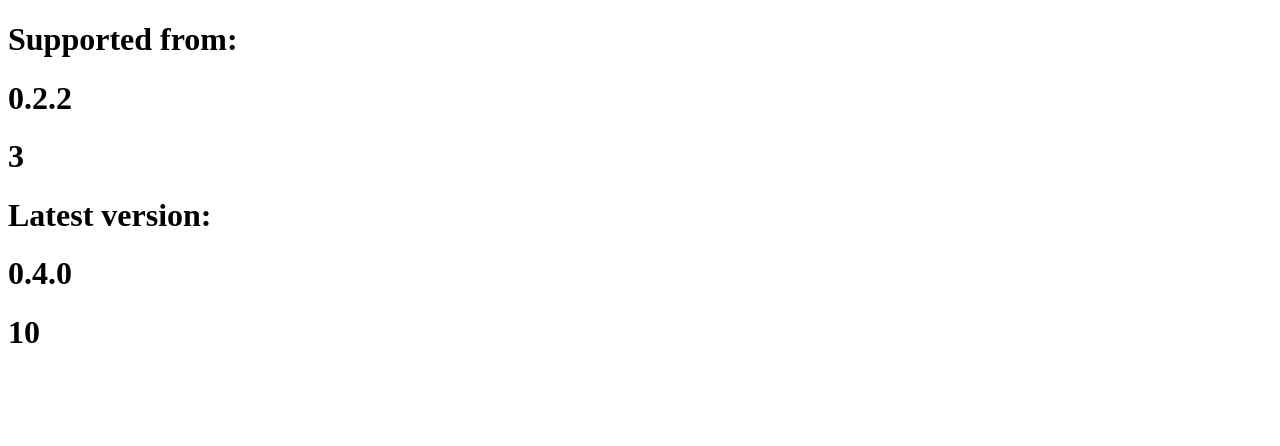
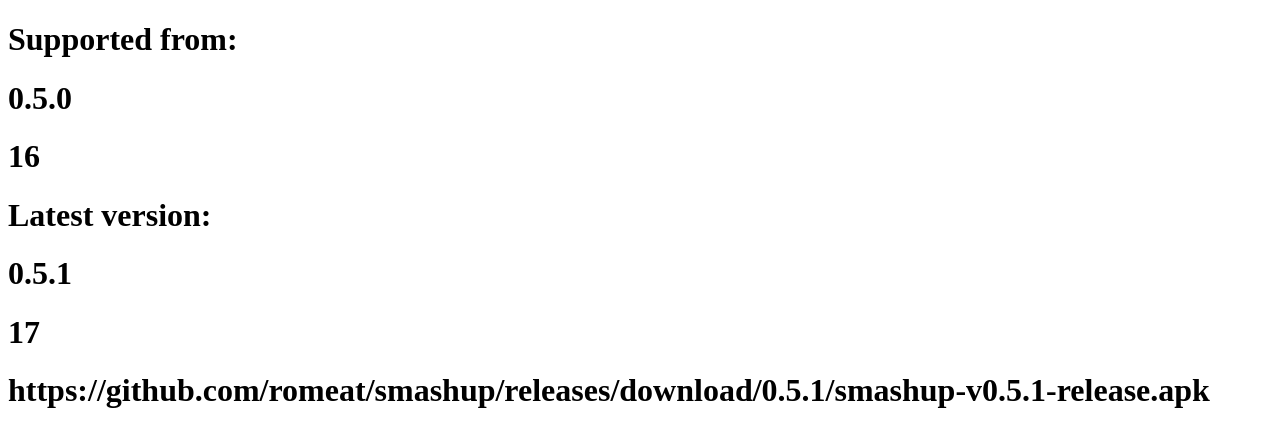
Before and after one commit to romeat/romeat.github.io, a plain HTML site: page index.html in a window 1280 px wide. Drawn offline with Linux system fonts and the light colour scheme.

Commit message:
Update version to 0.5
add download link

```diff
--- a/index.html
+++ b/index.html
@@ -3,11 +3,12 @@
 <body>
 
 <h1>Supported from:</h1>
-<h1><LastSupportedVersion>0.2.2</LastSupportedVersion></h1>
-<h1><LastSupportedBuildCode>3</LastSupportedBuildCode></h1>
+<h1><LastSupportedVersion>0.5.0</LastSupportedVersion></h1>
+<h1><LastSupportedBuildCode>16</LastSupportedBuildCode></h1>
 
 <h1>Latest version:</h1>
-<h1><LatestVersion>0.4.0</LatestVersion></h1>
-<h1><LatestBuildCode>10</LatestBuildCode></h1>
+<h1><LatestVersion>0.5.1</LatestVersion></h1>
+<h1><LatestBuildCode>17</LatestBuildCode></h1>
+<h1><DownloadLink>https://github.com/romeat/smashup/releases/download/0.5.1/smashup-v0.5.1-release.apk</DownloadLink></h1>
 </body>
 </html>
```
